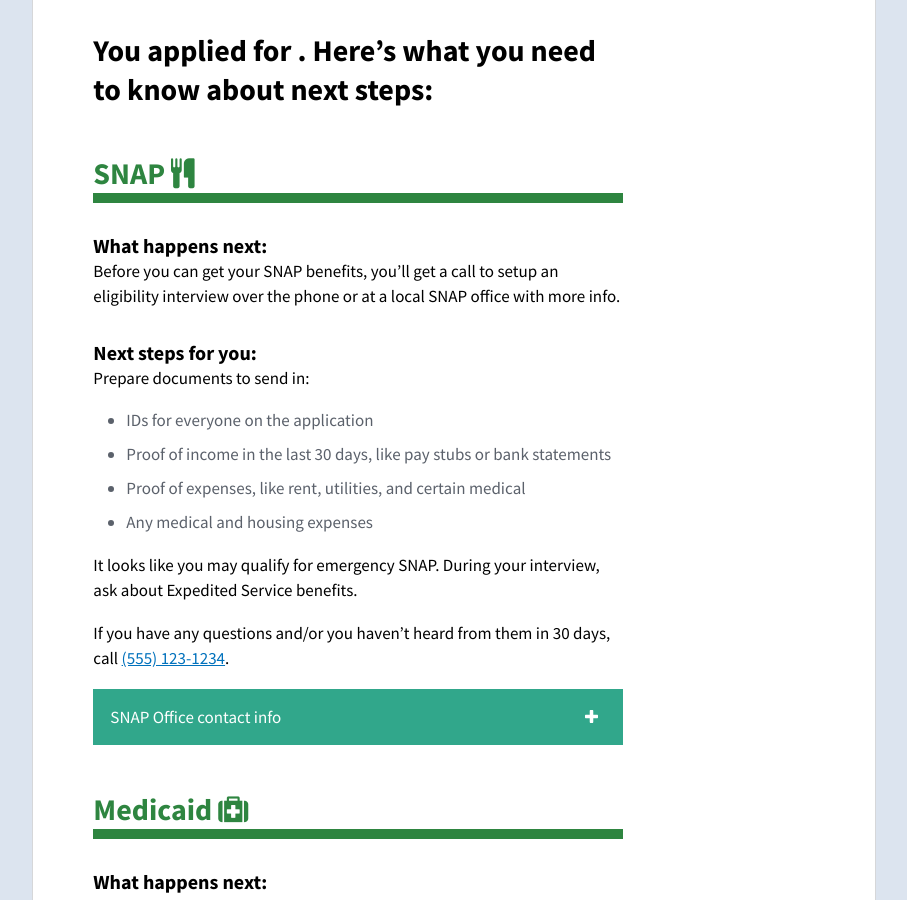
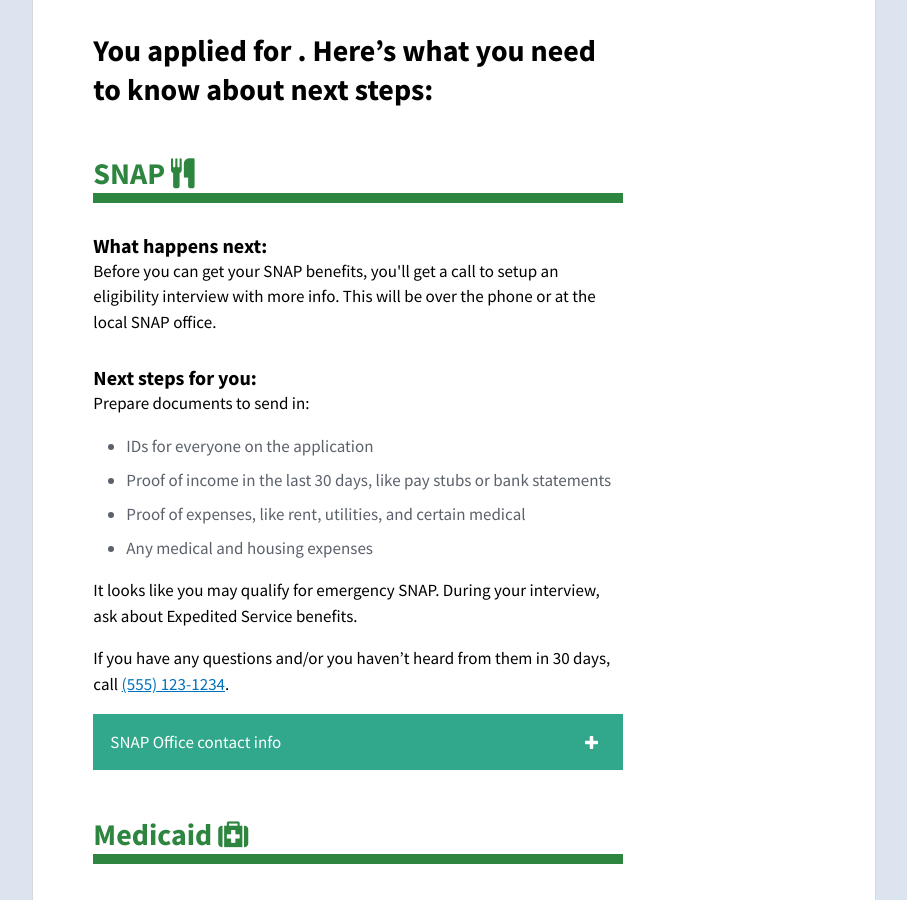
Before and after one commit to usds/benefits-enrollment-prototype, a Jekyll site: the page built from 08-submit/done.html, in a window 1280 px wide and 900 px high, scrolled down 693 px. Shown: the whole window, without its empty margins (186-1093 px from the left). Built offline with Jekyll 4.4.1, drawn with Linux system fonts in a browser that asks for light colours.

Commit message:
text fixes

```diff
--- a/01-basic-info/confirm-text.html
+++ b/01-basic-info/confirm-text.html
@@ -4,7 +4,7 @@
 title: Great! You’ll receive a confirmation message
 ---
 
-<p class="usa-font-lead">We’ll only send you important text messages to at <span id="print-applicantSMSPhone"></span></p>
+<p class="usa-font-lead">We’ll only send you important text messages to <span id="print-applicantSMSPhone"></span></p>
 
 <script>
 	$(document).ready(function() {
--- a/01-basic-info/ssn.html
+++ b/01-basic-info/ssn.html
@@ -7,7 +7,7 @@
 <fieldset>
   <div class="prompt">
   	<legend class="prompt__primary-text">What is your Social Security Number (SSN)?</legend>
-    <p class="prompt__secondary-text">You can leave this blank if you don't know it or don't have one. By providing one, it will help verify and move you faster in the application process.</p>
+    <p class="prompt__secondary-text">You can leave this blank if you don't know it or don't have one. Providing one will help verify and move you faster in the application process.</p>
   </div>
   <div class="response">
     <div>
--- a/03-basic-family/household-members-review.html
+++ b/03-basic-family/household-members-review.html
@@ -17,10 +17,10 @@
     <div class="prompt__secondary-text">
       <ul>
         <li>Anyone who you file federal taxes with.</li>
-        <li>Your spouse, if you are married and live with them.</li>
+        <li>Your spouse, if you are married and live together.</li>
         <li>Your parents, if you are under 22 and live with them.</li>
         <li>Your kids, if they are under 22 and live with you.</li>
-        <li>The other parent of your kids, if you live with them (even if you are separated or not married)</li>
+        <li>The other parents of your kids, if you live together (even if you are separated or not married).</li>
       </ul>
     </div>
   </div>
--- a/08-submit/done.html
+++ b/08-submit/done.html
@@ -22,7 +22,7 @@
 	<h2 class="benefit-info__primary-heading">SNAP <i class="fa fa-cutlery data-list__icon" aria-hidden="true"></i> </h2>
 
 	<h3>What happens next:</h3>
-	<p>Before you can get your SNAP benefits, you’ll get a call to setup an eligibility interview over the phone or at a local SNAP office with more info.</p>
+	<p>Before you can get your SNAP benefits, you'll get a call to setup an eligibility interview with more info. This will be over the phone or at the local SNAP office.</p>
 
 	<h3>Next steps for you:</h3>
 	<p>Prepare documents to send in:</p>
```
